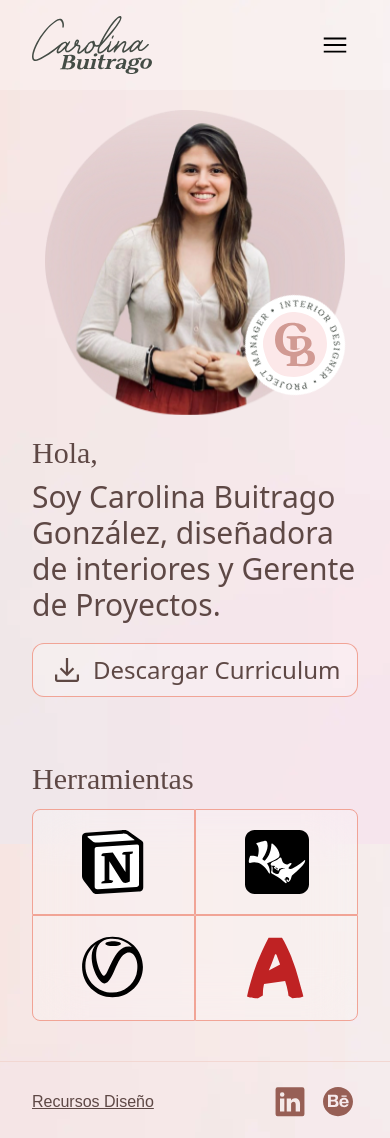
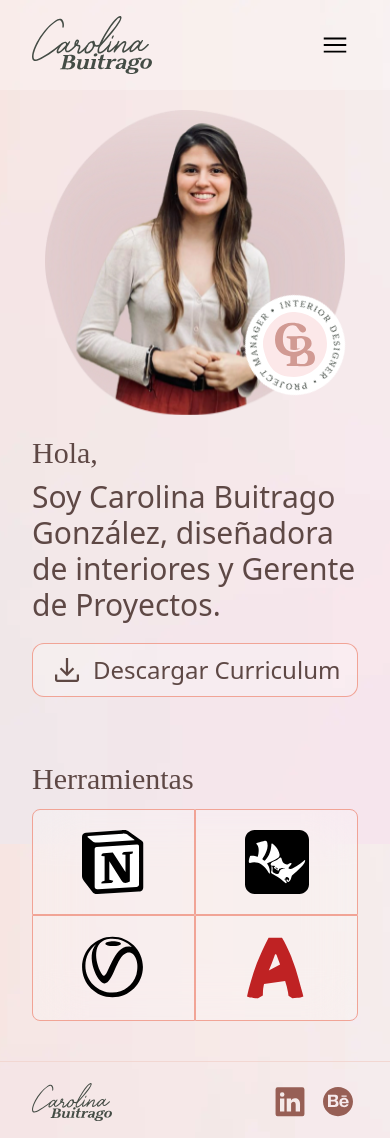
Before and after one commit to Sergioaorozco/carolinabg, a Vue app: page / in a window 390 px wide. Built offline with nearby package versions, Linux system fonts and the light colour scheme; a web font is replaced by a local one.

Commit message:
Ad tools icon to the main page and adjust in mobile

```diff
--- a/src/components/mainFooter.vue
+++ b/src/components/mainFooter.vue
@@ -1,7 +1,7 @@
 <template>
   <div class="wrapper border-t border-t-[var(--baseColor)] pt-5 pb-4">
     <footer class="flex justify-between items-center">
-      <a href="#" class="underline text-[var(--DarkText)]">Recursos Diseño</a>
+      <a href="#" class="underline text-[var(--DarkText)]"><img src="/icons/CaroWeb.svg" width="80" alt=""></a>
       <figure class="flex gap-x-2">
         <a href="https://www.linkedin.com/in/carolinabg/" target="_blank"><img width="40" height="40" src="/icons/Linkedin.svg" alt="red social linkedin" class="hover:opacity-70"></a>
         <a href="https://www.behance.net/CarolinaBG" target="_blank"><img width="40" height="40" src="/icons/Behance.svg" alt="red social Behance" class="hover:opacity-70"></a>
```
